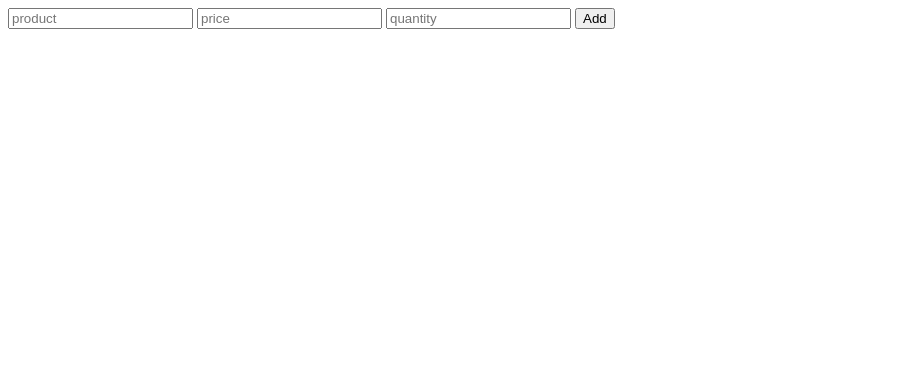
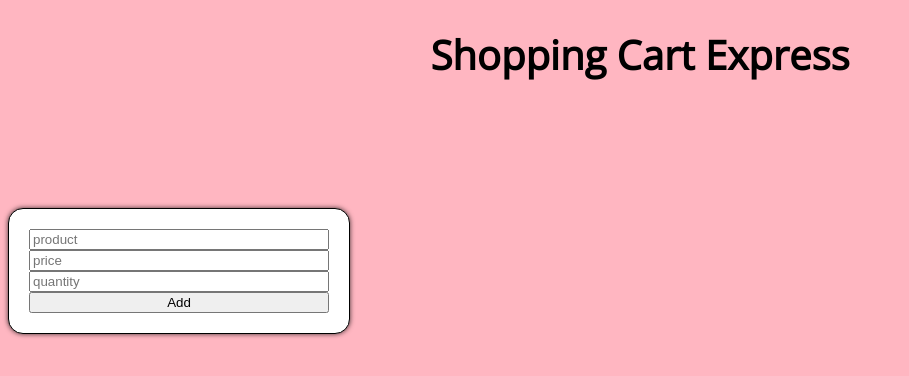
Before and after one commit to erinzuch/Express_Lab_Part1, a website: page public/index.html in a window 1280 px wide. Shown: the whole page, without its empty margins (0-909 px from the left). Drawn offline with nearby package versions, Linux system fonts and the light colour scheme; some packages are replaced by stand-ins of ours; no server answers.

Commit message:
fourth commit

```diff
--- a/cart-items.js
+++ b/cart-items.js
@@ -22,8 +22,7 @@ items.put("/items/:id", (req, res) => {
             res.json(result.rows);
         })
     })
-    // shoppingList[req.params.id] = req.body;
-    // res.json(shoppingList)
+
 })
 items.delete("/items/:id", (req, res) => {
     pool.query("delete from ShoppingCart where id=$1::int", [req.params.id]).then(() => {
--- a/public/app/components/list/cart.js
+++ b/public/app/components/list/cart.js
@@ -7,6 +7,7 @@ const cart = {
         <input ng-model="newProduct.quantity" placeholder="quantity">
         <button>Add</button>
     </form
+    <section class="list">
     <ul>
         <li ng-repeat="obj in $ctrl.productList;">
             <p>Product: {{obj.product}}</p>
@@ -15,6 +16,7 @@ const cart = {
             <button ng-click="$ctrl.deleteItem(obj.id)">x</button>
         </li>
     </ul>
+    </section>
 
 `,
     controller: ["CartService", function (CartService) {
--- a/public/index.html
+++ b/public/index.html
@@ -4,10 +4,12 @@
     <meta charset="UTF-8">
     <meta name="viewport" content="width=device-width, initial-scale=1.0">
     <meta http-equiv="X-UA-Compatible" content="ie=edge">
-    <link rel="stylesheet" type="text/css" href="styles.css">
+    <link rel="stylesheet" type="text/css" href="/styles.css">
+    <link href="https://fonts.googleapis.com/css?family=Open+Sans" rel="stylesheet">
     <title>Express Lab Part 1</title>
 </head>
 <body>
+    <h1>Shopping Cart Express</h1>
     <cart></cart>
 
     <script src="https://code.angularjs.org/1.6.5/angular.js"></script>
--- a/public/styles.css
+++ b/public/styles.css
@@ -0,0 +1,37 @@
+body {
+    background-color: lightpink;
+    font-family: 'Open Sans', sans-serif;
+
+}
+h1 {
+    text-align: center;
+    font-size: 40px
+}
+p {
+    font-size: 20px;
+    color: darkblue;
+
+}
+
+form {
+    display: flex;
+    flex-direction: column;
+    align-items: left;
+    padding: 20px;
+    border-radius: 15px;
+    border: 1px solid black;
+    margin-top: 10%;
+    margin-bottom: 10%;
+    Box-shadow: 0px 0px 5px 0px rgba(0,0,0,0.75);
+    background-color: white;
+    position: relative;
+    width: 300px;
+
+}
+
+.li {
+    display: flex;
+    flex-direction: column;
+    width: 90%;
+    border: 1px solid gray;
+}
```
